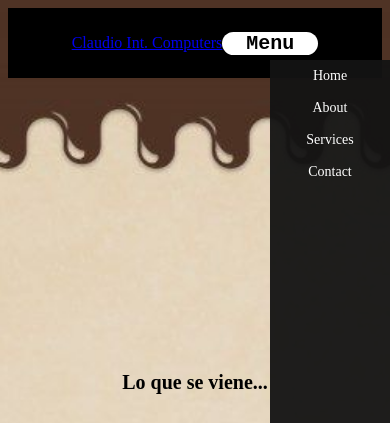
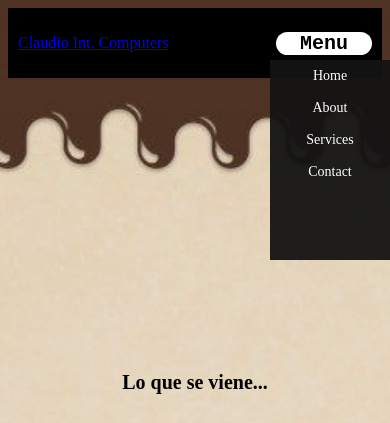
Before and after one commit to saturnoapolo/miprimerapagina, a plain HTML site: page index.html in a window 390 px wide. Both pictures are taken after a click on the button "Menu". Shown: the top 423 px of the page. Drawn offline with Linux system fonts and the light colour scheme.

Commit message:
al final de la clase casi

```diff
--- a/style.css
+++ b/style.css
@@ -87,6 +87,7 @@
     font-family: monospace;
     font-weight: bold;
     font-size: 20px;
+    margin-left: auto;
   }
 
   .nav-links-responsive {
@@ -98,7 +99,7 @@
     top: 60px;
     right: 0;
     width: 120px;
-    height: calc(100vh - 70px);
+    height: calc(32vh - 70px);
     background-color: rgba(20,20,20,0.95);
     margin: 0;
     padding: 0;
```
